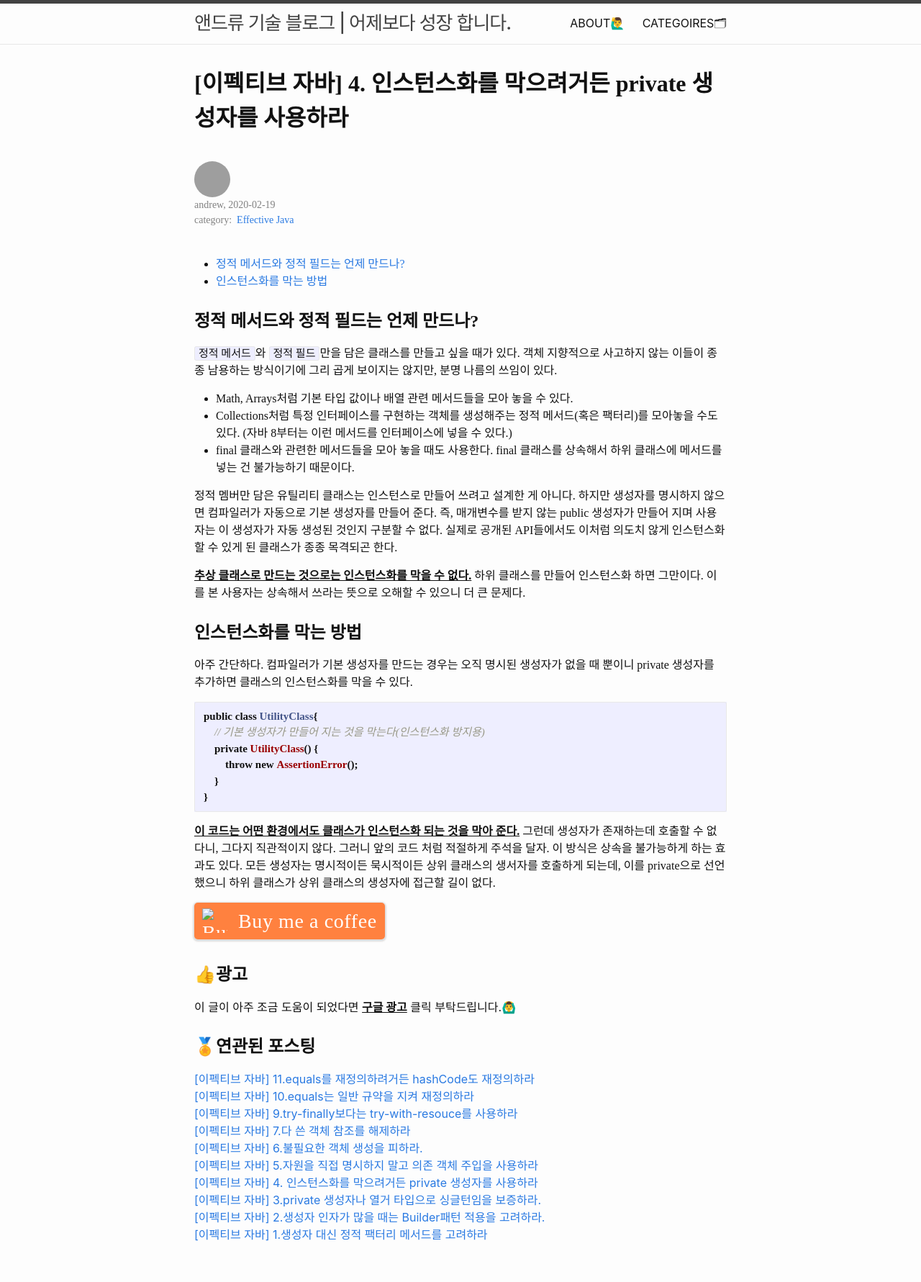
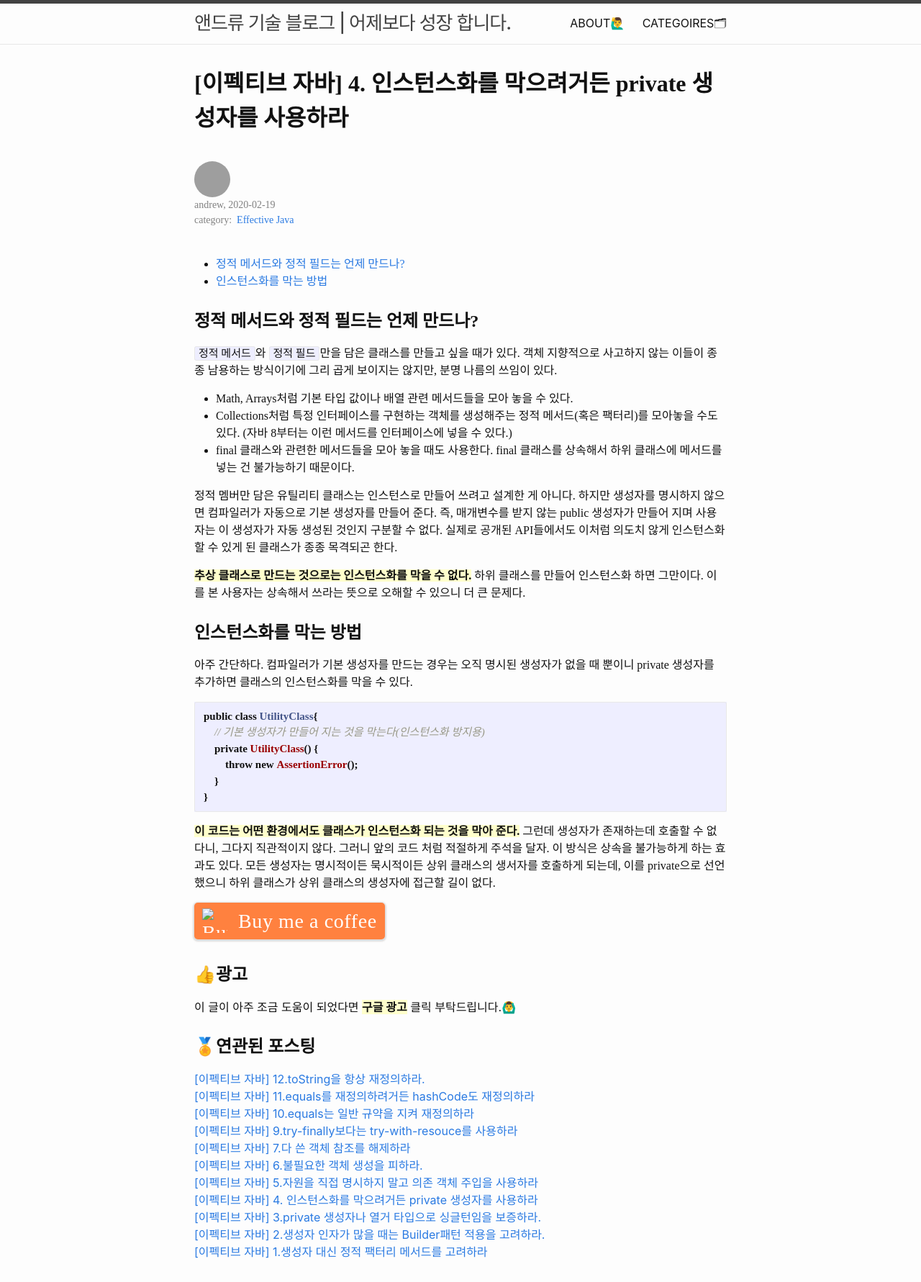
Before and after one commit to umanking/archive-umanking-blog, a Jekyll site: the page built from _posts/2020-02-19-effective-java-4.md, in a window 1280 px wide. Shown: the whole page at 72% size. Built offline with Jekyll 4.4.1, drawn with Linux system fonts in a browser that asks for light colours; comment, search, counter and statistics services are not loaded; before the commit the page ends 1757 px from its top, so only the background shows below that; some of the changed lines change nothing that is shown; grey boxes are pictures that could not be loaded.

Commit message:
update post

````diff
--- /dev/null
+++ b/_posts/2020-02-27-effective-java-12.md
@@ -0,0 +1,53 @@
+---
+layout: post
+title: "[이펙티브 자바] 12.toString을 항상 재정의하라."
+categories: [Effective Java]
+date: 2020-02-27 20:45 +0900
+---
+Object의 기본 toString 메서드가 우리가 작성한 클래스에 적합한 문자열을 반환하는 경우는 거의 없다.
+`PhoneNumber@adbbd`처럼 단순히 `클래스_이름@16진수로_표시한_해시코드`를 반환할 뿐이다.
+toString의 일반 규약에 따르면 '간결하면서 사람이 읽기 쉬운 형태의 유익한 정보'를 반환해야 한다.
+**toString의 규약은 "모든 하위 클래스에서 이 메서드를 재정의하라"고 한다.**
+
+**toString을 잘 구현한 클래스는 사용하기 훨씬 즐겁고, 그 클래스를 사용한 시스템은 디버깅하기 쉽다.**
+
+toString메서드는 객체를 println, printf, 문자열 연결 연산자(+), assert구문에 넘길때, 혹은 디버거가 객체를 출력할 때 자동으로 불린다. 여러분이 직접 호출하지 않더라도 다른 어딘가에서 쓰일 거란 이야기다.
+예컨대 여러분이 작성한 객체를 참조하는 컴포넌트가 오류 메시지를 로깅할 때 자동으로 호출할 수 있다.
+toString을 제대로 재정의하지 않는다면 쓸모없는 메세지만 로그에 남을 것이다.
+
+실전에서는 toString은 그 객체가 가진 주요 정보 모두를 반환하는게 좋다. 하지만 객체가 거대하거나 객체의 상태가 문자열로 표현하기에 적합하지 않다면 무리가 있다. 이런 상황이면 요약정보를 담아야 한다.
+
+## 문서화 할 것인가?
+toString을 구현할 때면 반환값의 포맷을 문서화할지 정해야 한다.
+전화번호나 행렬 같은 값 ㅋ르래스라면 문서화하기를 권한다. 포맷을 명시하면 그 객체는 표준적이고, 명확하고, 사람이 읽을 수 있게 된다. 따라서 그 값 그대로 입출력에 사용하거나 CSV 파일처럼 사람이 읽을 수 있는 데이터 객체로 저장할 수도 있다.
+
+포맷을 명시하기로 했다면, 명시한 포맷에 맞는 문자열과 객체를 상호 전환할 수 있는 정적 팩터리나 생성자를 함께 제공해 주면 좋다.
+
+단점도 있다. 포맷을 한번 명시하면 평생 그 포맷에 럭매이게 된다. 이를 사용하는 프로그래머들이 그 포맷에 맞춰 파싱하고, 새로운 객체를 만들고 영속 데이터로 저장하는 코드를 작성할 것이다.
+
+**결국 포맷을 명시하든 아니든 여러분의 의도는 명확히 밝혀야 한다.**
+```java
+// 구체적으로 포맷을 명시한 경우
+
+/**
+* 이 전화번호의 문자열 표현을 반환한다.
+* 이 문자열은 "XXX-YYY-ZZZZ" 형태의 12글자로 구성된다.
+* XXX는 지역코드, YYY는 프리픽스, ZZZ는 가입자 번호다.
+*
+* ...
+*/
+@Override public String toString(){
+    return STring.format("%03d-%03d-%04d", areaCode, prefix, lineNum)
+}
+```
+## 반환값에 포함된 정보를 제공하자.
+포맷 명시 여부와 상관없이 toString이 반환한 값에 포함된 정보를 얻어올 수 있는 API를 제공하자. 예컨대 PhoneNumber 클래스의 지역 코드, 프리픽스, 가입자 번호용 접근자를 제공해야 한다. 그렇지 않으면 이 정보가 필요한 프로그래머는 toString의 반환값을 파싱할 수 밖에 없다.
+- 성능이 나빠지고, 필요하지도 않은 작업
+- 향후 포맷을 바꾸면 시스템이 망가지는 결과를 초래함
+
+## 재정의하지 않아도 되는 경우
+`정적 유틸리티 클래스`는 toString을 제공할 이유가 없다. 또한 `열거타입`도 자바가 이미 완벽한 toString을 제공하니 따로 재정의하지 않아도 된다.
+하지만 하위 클래스들이 공유해야 할 문자열 표현이 있는 `추상 클래스`라면 toString을 재정의해줘야 한다. 예컨대 대다수의 컬렉션 구현체는 추상 컬렉션 클래스들의 toString 메서드를 상속해 쓴다.
+
+## 핵심정리
+모든 구체 클래스에서 Object의 toString을 재정의하자. 상위 클래스에서 이미 알맞게 재정의한 경우는 예외다. toString을 재정의한 클래스는 사용하기도 즐겁고 그 클래스를 사용한 시스템을 디버깅하기 쉽게 해준다. toString은 해당 객체에 관한 명확하고 유용한 정보를 읽기 좋은 형태로 반환해야 한다.
--- a/assets/main.css
+++ b/assets/main.css
@@ -82,7 +82,8 @@
 
 /* custom by andrew */
 strong {
-  text-decoration: underline;
+  /* text-decoration: underline; */
+  background-color: #ffffcc;
 }
 
 .center {
````
